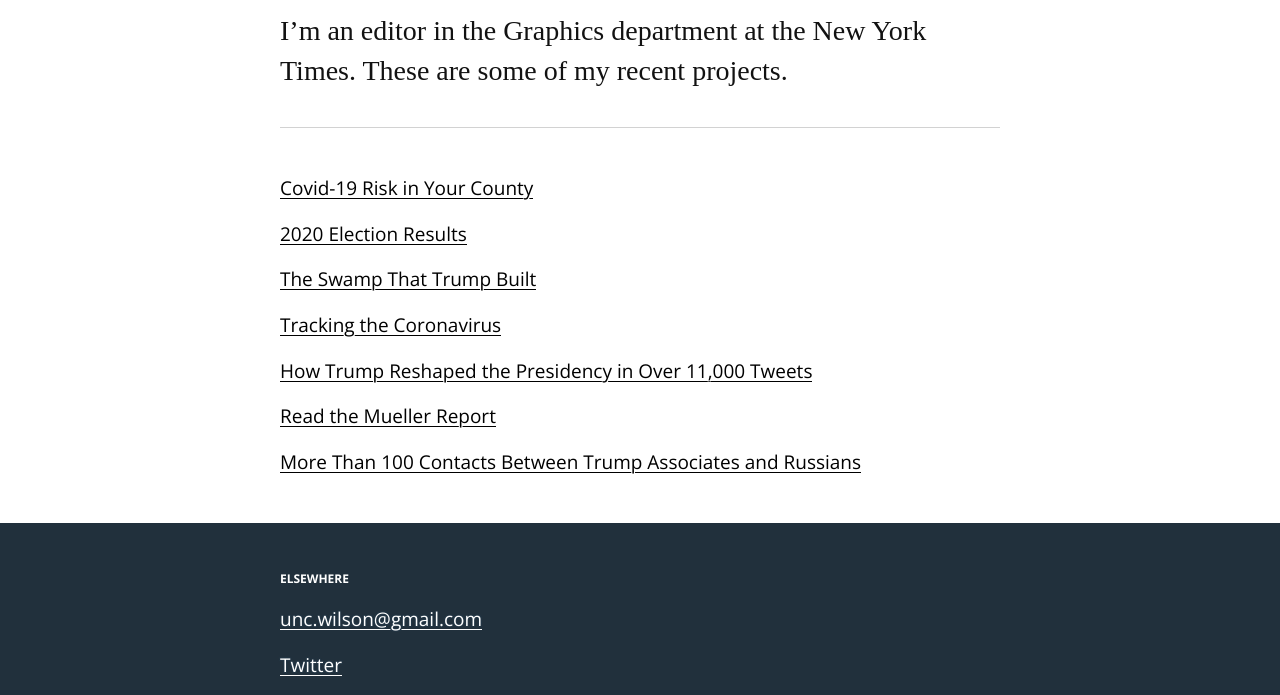
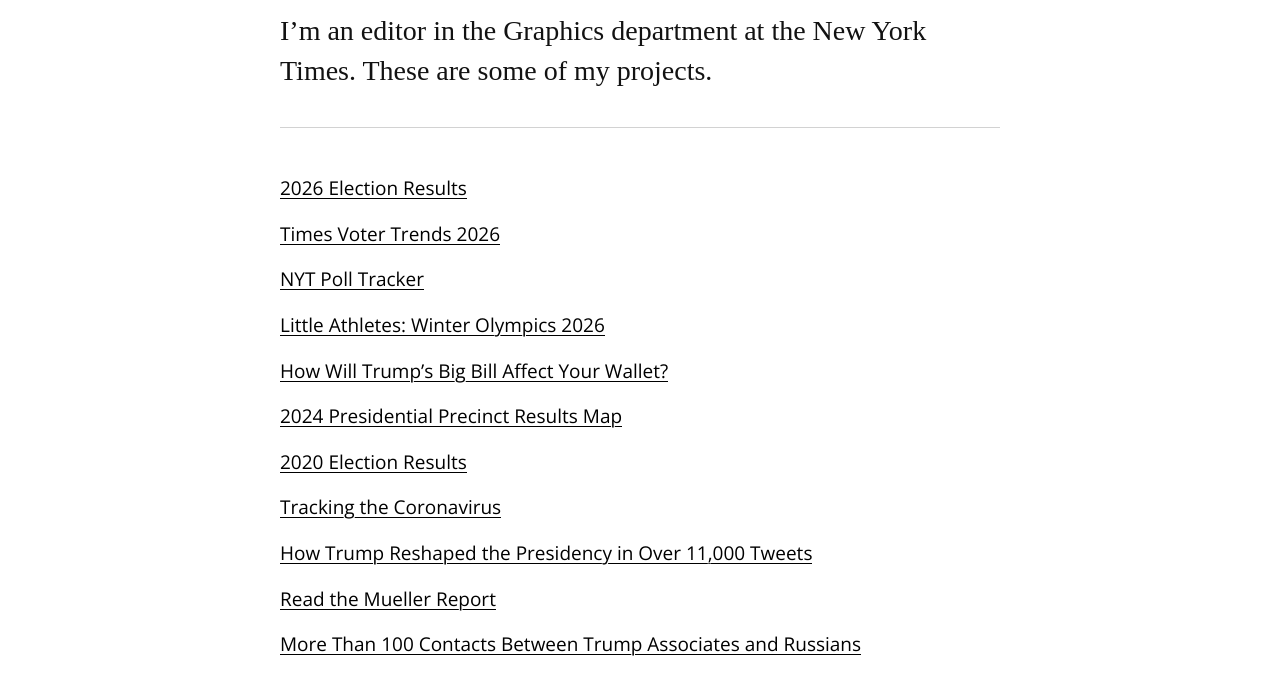
Before and after one commit to wmandrews/wmandrews.github.io, a plain HTML site: page index.html in a window 1280 px wide. Shown: the part 101-796 px from the top of the page. Drawn offline with nearby package versions, Linux system fonts and the light colour scheme; a web font is replaced by a local one.

Commit message:
Update links

```diff
--- a/index.html
+++ b/index.html
@@ -17,7 +17,7 @@
   <header>
     <section class="container">
       <h1>Wilson Andrews</h1>
-      <p>I’m an editor in the Graphics department at the New York Times. These are some of my recent projects.</p>
+      <p>I’m an editor in the Graphics department at the New York Times. These are some of my projects.</p>
     </section>
   </header>
 
@@ -25,9 +25,13 @@
 
     <section class="work container">
       <ul class="list">
-        <li><a href="https://www.nytimes.com/interactive/2021/us/covid-risk-map.html">Covid-19 Risk in Your County</a></li>
+        <li><a href="https://www.nytimes.com/interactive/2026/11/03/us/elections/results-senate.html">2026 Election Results</a></li>
+        <li><a href="https://www.nytimes.com/interactive/2026/elections/voter-trends-national.html">Times Voter Trends 2026</a></li>
+        <li><a href="https://www.nytimes.com/interactive/polls/latest-polls.html">NYT Poll Tracker</a></li>
+        <li><a href="https://www.nytimes.com/2026/02/20/insider/winter-olympics-little-athletes.html">Little Athletes: Winter Olympics 2026</a></li>
+        <li><a href="https://www.nytimes.com/interactive/2025/business/trump-tax-bill-personal-finances.html">How Will Trump’s Big Bill Affect Your Wallet?</a></li>
+        <li><a href="https://www.nytimes.com/interactive/2025/us/elections/2024-election-map-precinct-results.html">2024 Presidential Precinct Results Map</a></li>
         <li><a href="https://www.nytimes.com/interactive/2020/11/03/us/elections/results-president.html">2020 Election Results</a></li>
-        <li><a href="https://www.nytimes.com/interactive/2020/10/10/us/trump-properties-swamp.html">The Swamp That Trump Built</a></li>
         <li><a href="https://www.nytimes.com/interactive/2020/us/coronavirus-us-cases.html">Tracking the Coronavirus</a></li>
         <li><a href="https://www.nytimes.com/interactive/2019/11/02/us/politics/trump-twitter-presidency.html">How Trump Reshaped the Presidency in Over 11,000 Tweets</a></li>
         <li><a href="https://www.nytimes.com/interactive/2019/04/18/us/politics/mueller-report-document.html">Read the Mueller Report</a></li>
```
